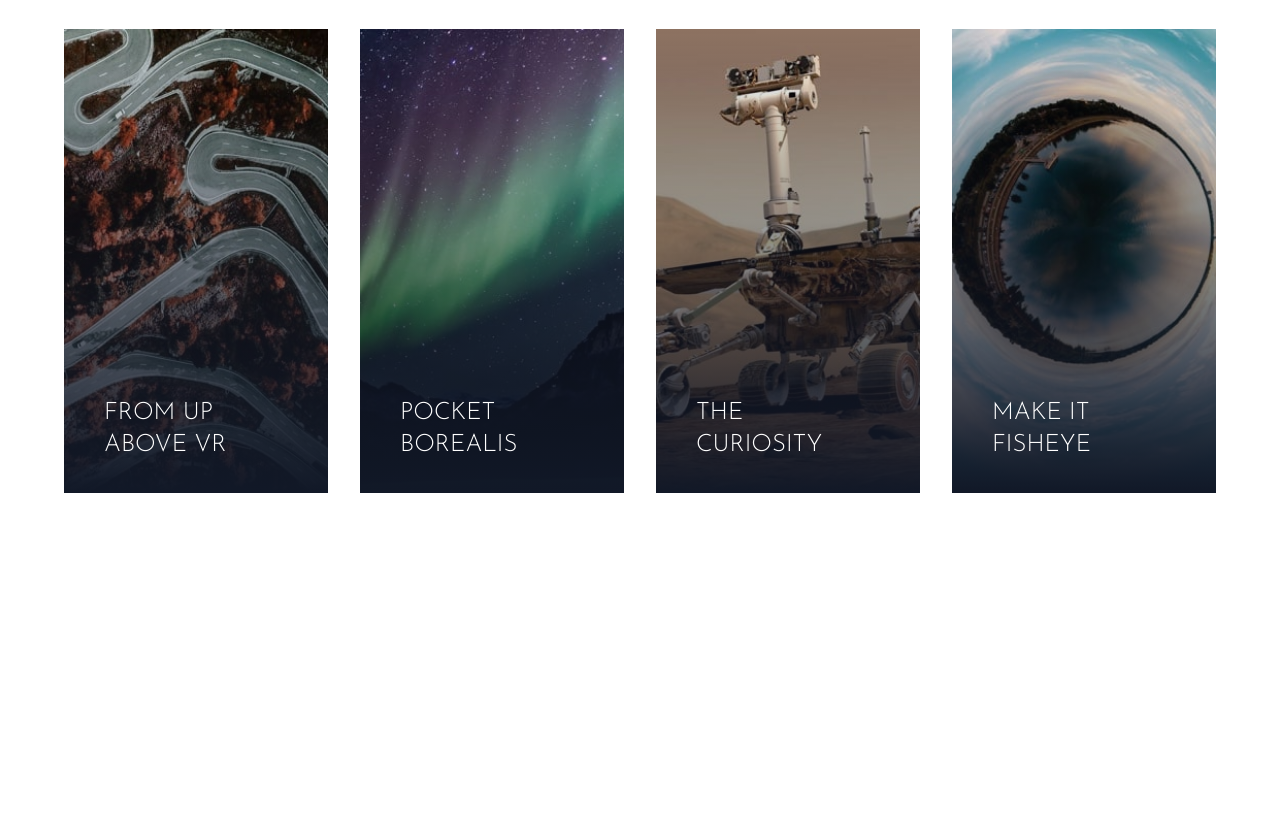
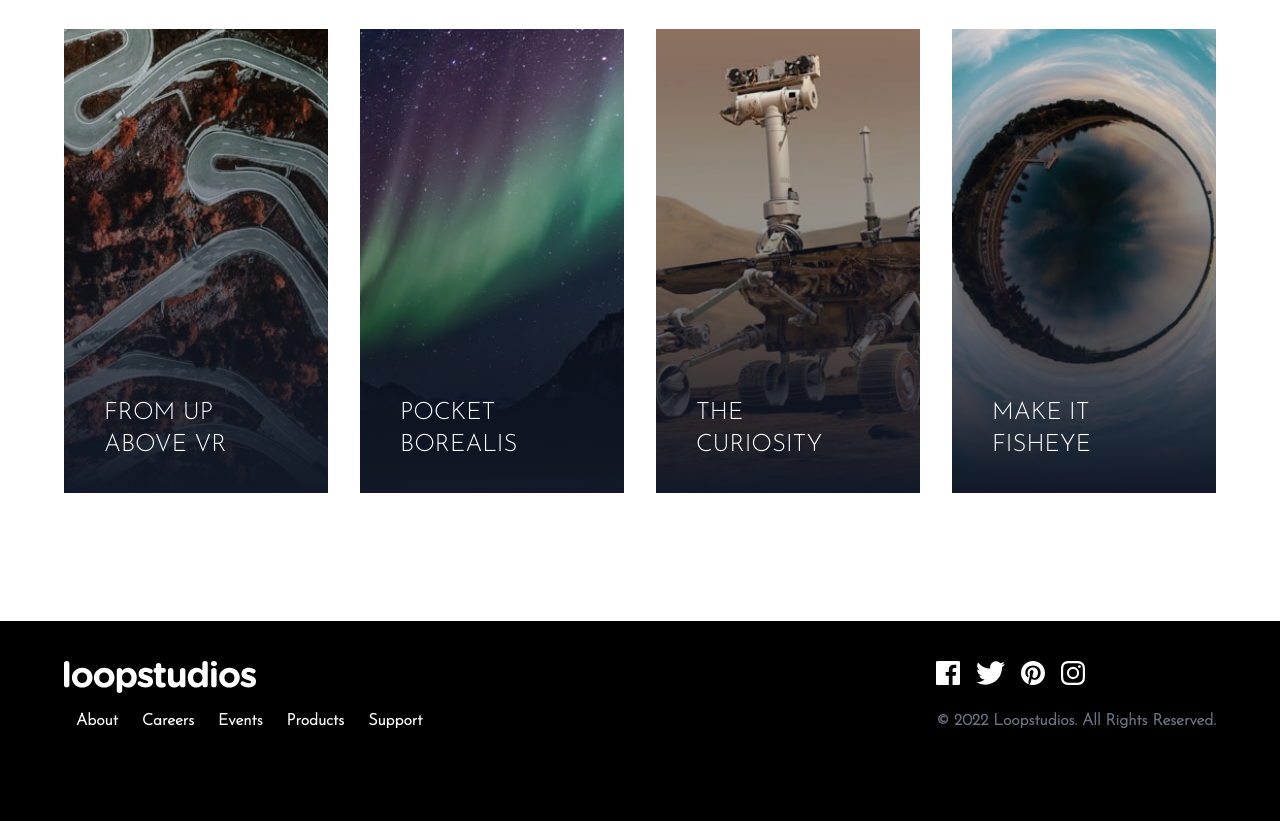
Before and after one commit to rohald89/loopstudios, a website built with Vite: page index.html in a window 1280 px wide. Shown: the part 2007-2828 px from the top of the page. Before the commit the page ends 2628 px from the top, so only its background shows below. Built offline with nearby package versions, Linux system fonts and the light colour scheme.

Commit message:
created the footer

```diff
--- a/index.html
+++ b/index.html
@@ -142,6 +142,69 @@
               </div>
           </div>
       </section>
+
+      <footer class="bg-black">
+          <div class="container max-w-6xl py-10 mx-auto">
+              <div class="flex flex-col items-center mb-8 space-y-6 md:flex-row md:space-y-0 md:justify-between md:items-start">
+
+                <div class="flex flex-col items-center space-y-8 md:items-start md:space-y-4">
+                    <div class="h-8">
+                        <img src="./src/assets/logo.svg" alt="logo">
+                    </div>
+                    <div class="flex flex-col items-center space-y-4 font-bold text-white md:flex-row md:space-y-0 md:space-x-6 md:ml-3">
+                        <div class="h-10 group">
+                            <a href="#">About</a>
+                            <div class="mx-2 group-hover:border-b group-hover:border-blue-50"></div>
+                        </div>
+                        <div class="h-10 group">
+                            <a href="#">Careers</a>
+                            <div class="mx-2 group-hover:border-b group-hover:border-blue-50"></div>
+                        </div>
+                        <div class="h-10 group">
+                            <a href="#">Events</a>
+                            <div class="mx-2 group-hover:border-b group-hover:border-blue-50"></div>
+                        </div>
+                        <div class="h-10 group">
+                            <a href="#">Products</a>
+                            <div class="mx-2 group-hover:border-b group-hover:border-blue-50"></div>
+                        </div>
+                        <div class="h-10 group">
+                            <a href="#">Support</a>
+                            <div class="mx-2 group-hover:border-b group-hover:border-blue-50"></div>
+                        </div>
+                    </div>
+                </div>
+
+                <div class="flex flex-col items-start justify-between space-y-4 text-gray-500">
+                    <div class="flex items-center justify-center mx-auto space-x-4 md:justify-end md:mx-0">
+                        <div class="h-8 group">
+                            <a href="#">
+                                <img src="./src/assets/icon-facebook.svg" alt="facebook icon" class="h-6">
+                            </a>
+                        </div>
+                        <div class="h-8 group">
+                            <a href="#">
+                                <img src="./src/assets/icon-twitter.svg" alt="twitter icon" class="h-6">
+                            </a>
+                        </div>
+                        <div class="h-8 group">
+                            <a href="#">
+                                <img src="./src/assets/icon-pinterest.svg" alt="pinterest icon" class="h-6">
+                            </a>
+                        </div>
+                        <div class="h-8 group">
+                            <a href="#">
+                                <img src="./src/assets/icon-instagram.svg" alt="instagram icon" class="h-6">
+                            </a>
+                        </div>
+                    </div>
+                    <div class="font-bold">
+                        &copy; 2022 Loopstudios. All Rights Reserved.
+                    </div>
+                </div>
+              </div>
+          </div>
+      </footer>
     <script type="module" src="./src/main.js"></script>
   </body>
 </html>
```
